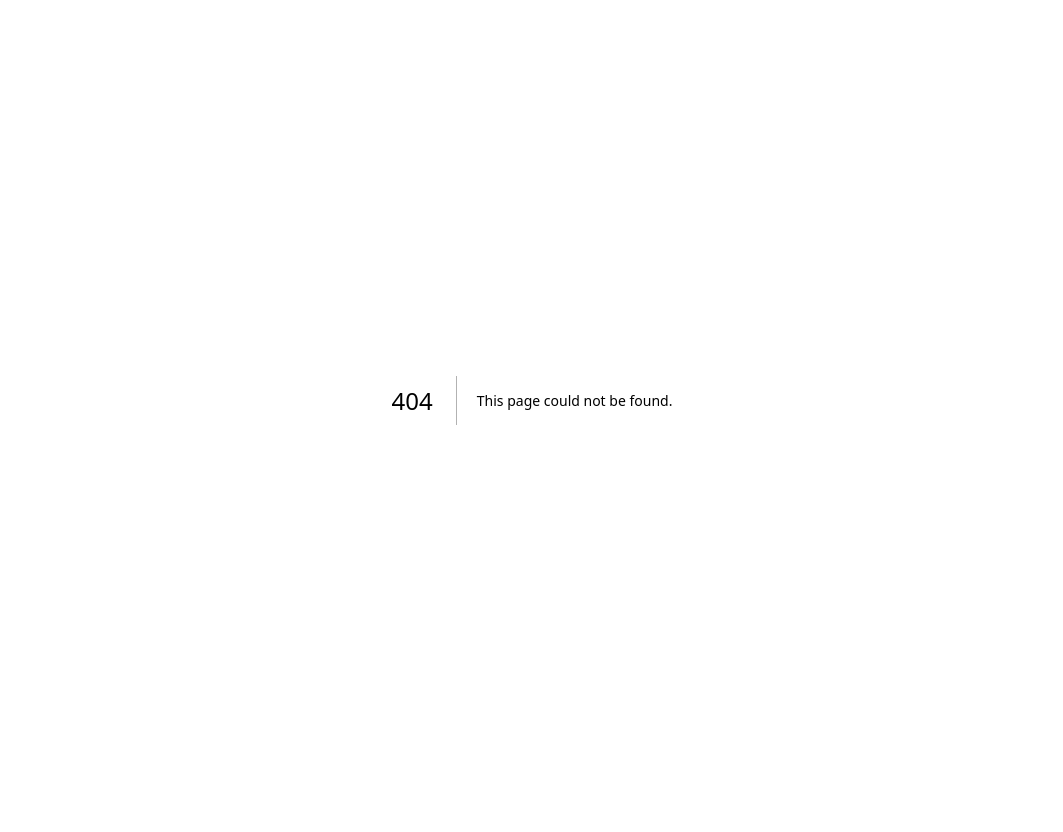
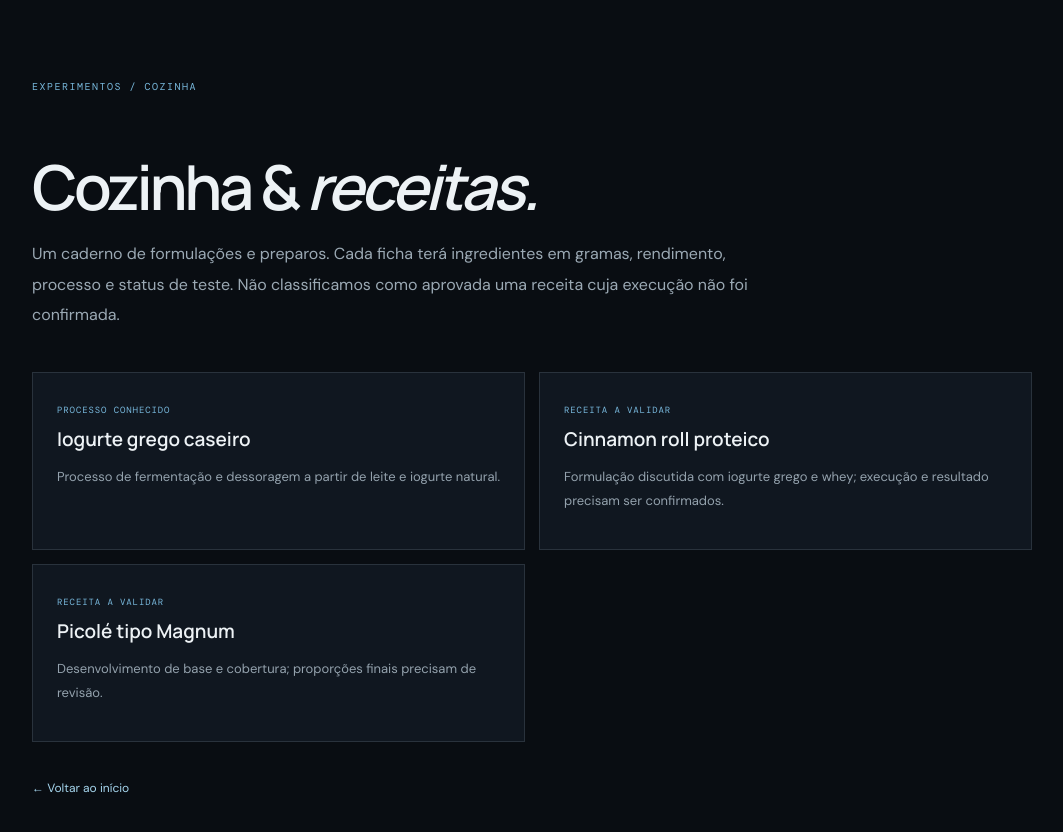
Before and after one commit to fabioteraoka/fabio-teraoka-site, a Next.js app: page /receitas in a window 1280 px wide. Before the commit this address had no page. Shown: the top 832 px of the page, without its empty margins (108-1171 px from the left). Before the commit the page ends 800 px from the top, so only its background shows below. Built offline with nearby package versions, Linux system fonts and the light colour scheme.

Commit message:
Cria página app/receitas/page.tsx

```diff
--- /dev/null
+++ b/app/receitas/page.tsx
@@ -0,0 +1,3 @@
+import Link from "next/link";
+const items=[["Iogurte grego caseiro","Processo de fermentação e dessoragem a partir de leite e iogurte natural.","PROCESSO CONHECIDO"],["Cinnamon roll proteico","Formulação discutida com iogurte grego e whey; execução e resultado precisam ser confirmados.","RECEITA A VALIDAR"],["Picolé tipo Magnum","Desenvolvimento de base e cobertura; proporções finais precisam de revisão.","RECEITA A VALIDAR"]];
+export default function Recipes(){return <main className="site-page"><section className="site-page-main"><div className="section-kicker">EXPERIMENTOS / COZINHA</div><h1>Cozinha & <em>receitas.</em></h1><p className="site-page-lead">Um caderno de formulações e preparos. Cada ficha terá ingredientes em gramas, rendimento, processo e status de teste. Não classificamos como aprovada uma receita cuja execução não foi confirmada.</p><div className="site-page-grid">{items.map(([t,d,s])=><article className="site-page-card" key={t}><small>{s}</small><h2>{t}</h2><p>{d}</p></article>)}</div><Link className="back-link" href="/">← Voltar ao início</Link></section></main>}
```
